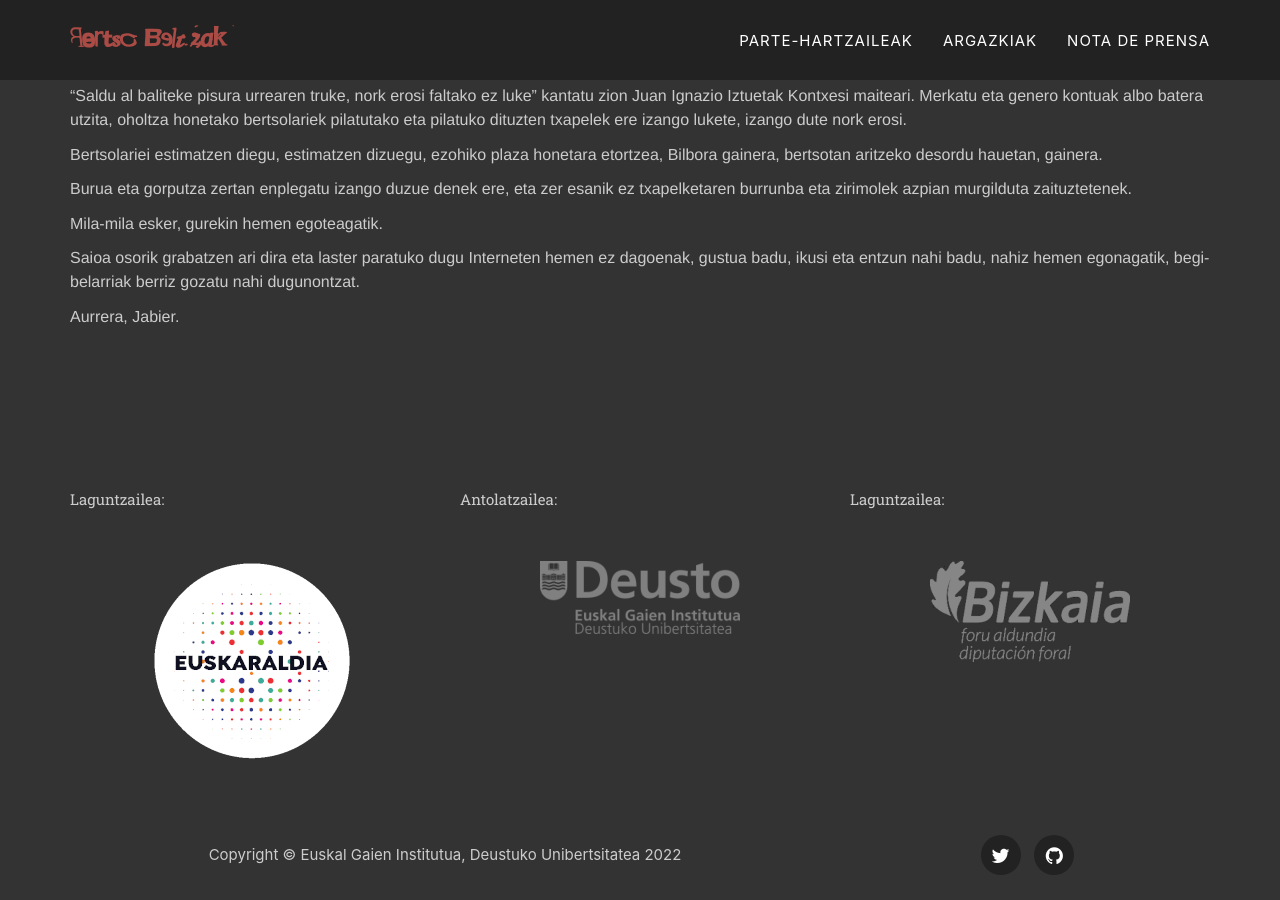
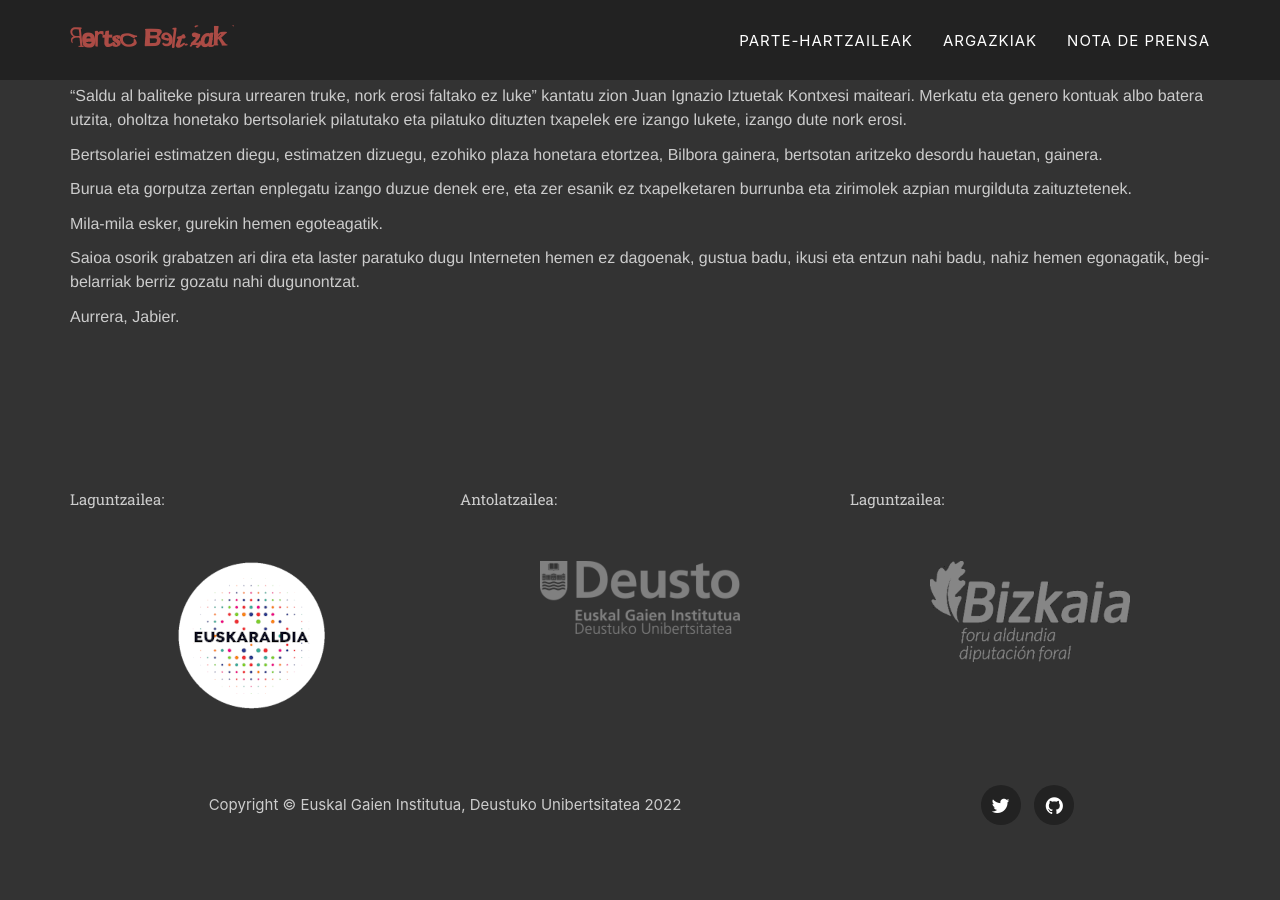
Before and after one commit to DeustoKom/bertsobeltzak, a Jekyll site: the page built from aurkezpena.md, in a window 1280 px wide and 900 px high, scrolled down 977 px. Built offline with Jekyll 4.4.1, drawn with Linux system fonts in a browser that asks for light colours; some web fonts are replaced; after the commit the page ends 1827 px from its top, so only the background shows below that.

Commit message:
Reduce logo Euskaraldia

```diff
--- a/_includes/footer.html
+++ b/_includes/footer.html
@@ -4,7 +4,7 @@
                 <div class="col-md-8">
                     <span class="copyright">Copyright &copy; Euskal Gaien Institutua, Deustuko Unibertsitatea {{ 'now' | date: "%Y" }}</span>
                 </div>
-                <div class="col-md-4">
+                <div class="col-md-4 text-center">
                     <ul class="list-inline social-buttons">
                         {% for network in site.social %}
                         <li><a href="{{ network.url }}"><i class="fa fa-{{ network.title }}"></i></a>
```
Also changed, not shown: img/logos/logo-euskaraldia.png.
